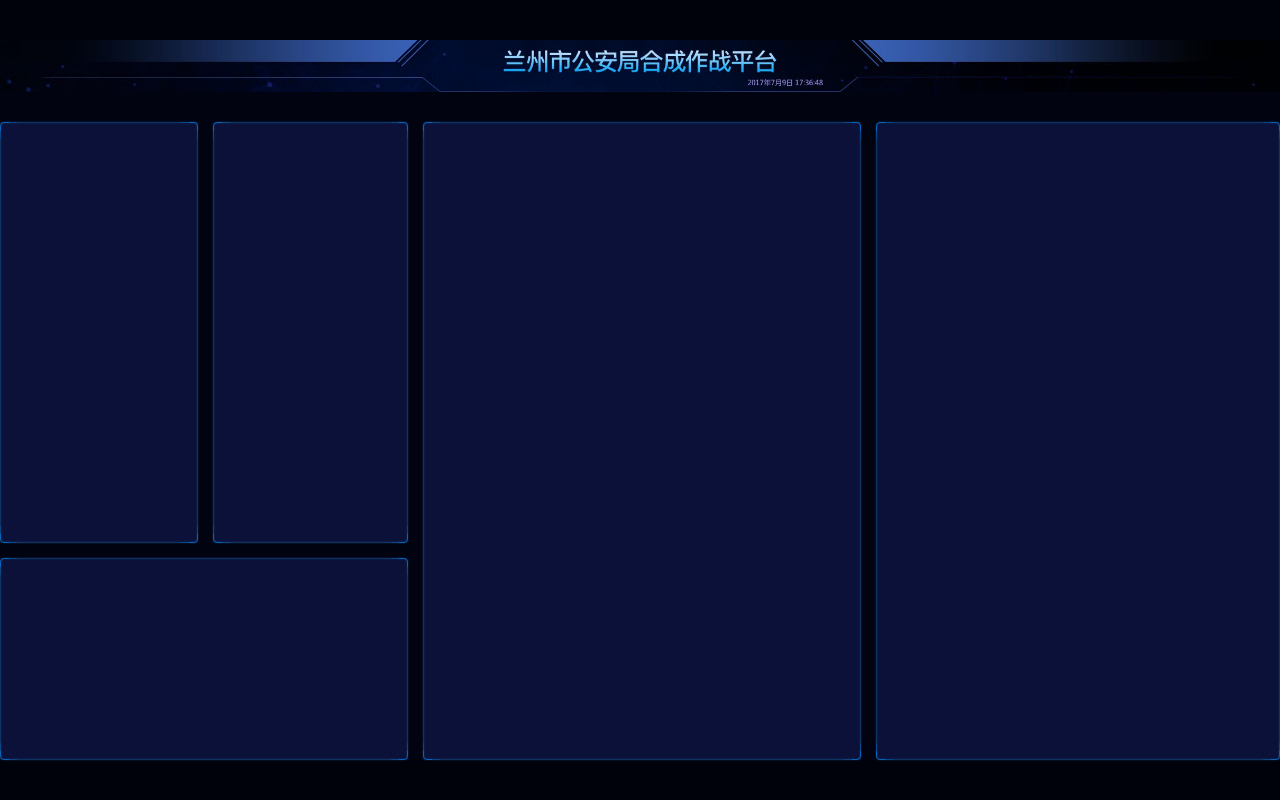
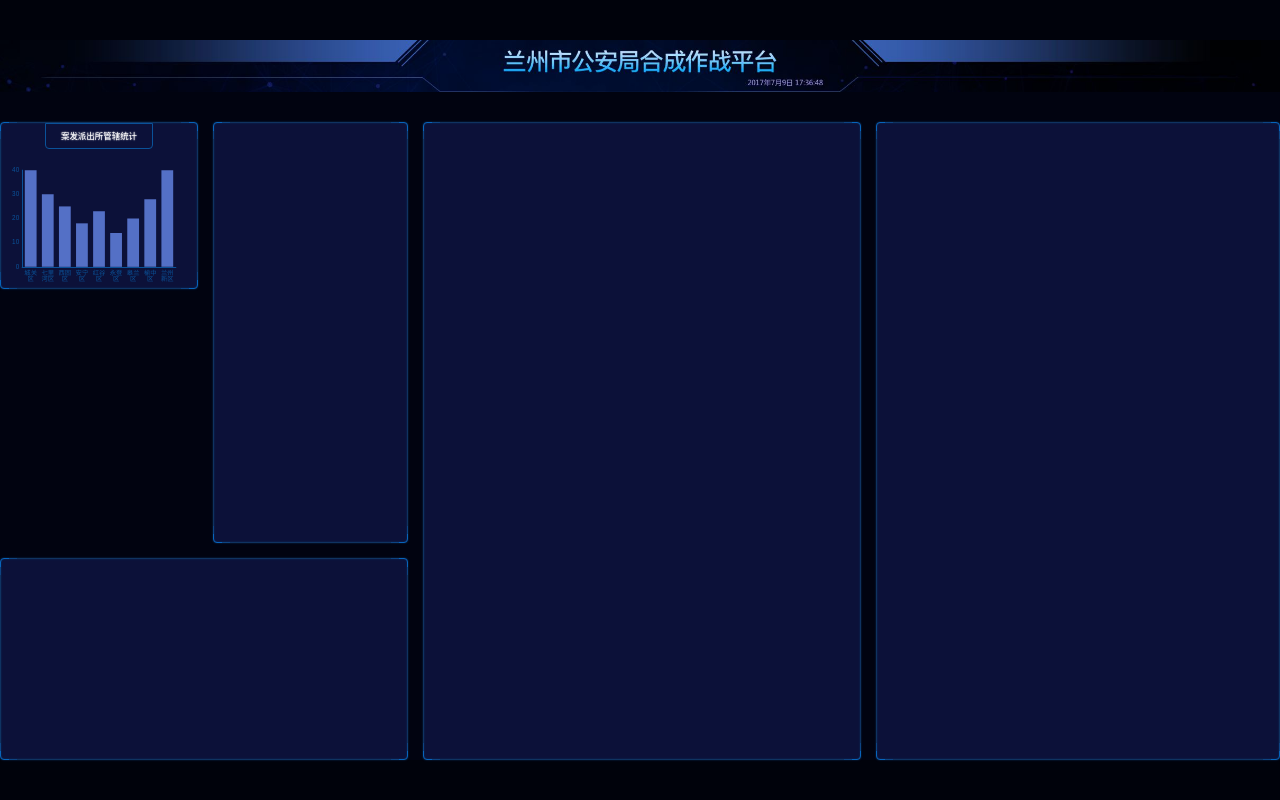
Before and after one commit to LuLiang0307/BigScreen-OriginCode, a React (Vite) app: page /#/ in a window 1280 px wide. Built offline with nearby package versions, Linux system fonts and the light colour scheme.

Commit message:
柱形图搞定

```diff
--- a/index.html
+++ b/index.html
@@ -8,7 +8,7 @@
   <script>
     const clientWidth = document.documentElement.clientWidth
     const clientHeight = document.documentElement.clientHeight
-    const pageWidth = clientWidth / clientHeight > 16 / 9 ? clientHeight * (16 / 9) : clientWidth
+    window.pageWidth = clientWidth / clientHeight > 16 / 9 ? clientHeight * (16 / 9) : clientWidth
     const pageHeight = pageWidth / (16 / 9)
     //设置1rem为页面宽度/100
     const string = `<style>html{
--- a/package.json
+++ b/package.json
@@ -7,7 +7,7 @@
     "serve": "vite preview"
   },
   "dependencies": {
-    "echarts": "5.0.2",
+    "echarts": "^5.4.0",
     "history": "4.9.0",
     "react": "17.0.2",
     "react-dom": "17.0.2",
--- a/src/pages/home.scss
+++ b/src/pages/home.scss
@@ -5,6 +5,7 @@
   display: flex;
   flex-direction: column;
   background: #010310;
+  color: white;
   >.header {
     height: px(99);
     background-size: cover;
@@ -17,7 +18,10 @@
     'box1 box2 box4 box5' 755fr
     'box3 box3 box4 box5' 363fr / 366fr 361fr 811fr 747fr;
     grid-gap: px(28);
-    > section{
+    > section {
+      text-align: center;
+    }
+    .bordered {
       border: 1px solid #0764bc;
       border-radius: 4px;
       position: relative;
@@ -56,5 +60,24 @@
     .section5 {
       grid-area: box5;
     }
+    .管辖统计 {
+      height: px(315);
+      display: flex;
+      flex-direction: column;
+      align-items: center;
+      h2{
+        border: 1px solid #0a5299;
+        border-bottom-left-radius: 4px;
+        border-bottom-right-radius: 4px;
+        line-height: px(24);
+        padding: px(10) px(28);
+        text-shadow: 0 0 px(3) white;
+        font-size: px(16);
+      }
+      .chart {
+        width: 100%;
+        flex: 1;
+      }
+    }
   }
 }
--- a/src/pages/home.tsx
+++ b/src/pages/home.tsx
@@ -1,17 +1,86 @@
-import React from 'react';
+import React, { useDebugValue, useEffect, useRef } from 'react';
 import './home.scss';
 import headerBg from '../images/header.jpg'
+import * as echarts from 'echarts';
+
+const px = (n) => n / 2420 * (window as any).pageWidth
 
 export const Home = () => {
+  const divRef = useRef(null)
+  useEffect(() => {
+    const myEchart = echarts.init(divRef.current)
+    myEchart.setOption({
+      textStyle: {
+        fontSize: px(12)
+      },
+      xAxis: {
+        type: 'category',
+        data: ['城关区', '七里河区', '西固区', '安宁区', '红谷区', '永登区', '皋兰区', '榆中区', '兰州新区'],
+        axisLabel: {
+          fontSize: px(12),
+          margin: 3,
+          formatter(val) {
+            if (val.length > 2) {
+              //这里不能写成一行，返回的内容不正确
+              const array = val.split('')
+              array.splice(2, 0, '\n')
+              return array.join('')
+            } else {
+              return val
+            }
+          }
+        },
+        axisTick: {
+          show: false
+        },
+        axisLine: {
+          show: true,
+          lineStyle: {
+            color: '#0a5299'
+          }
+        },
+      },
+      grid: {
+        left: px(40),
+        right: px(40),
+        bottom: px(40),
+        top: px(40)
+      },
+      yAxis: {
+        axisLabel: {
+          fontSize: px(12),
+          margin:3
+        },
+        splitLine: {show: false},
+        axisLine: {
+          show: true,
+          lineStyle: {
+            color: '#0a5299'
+          }
+        },
+
+      },
+      series: [{
+        type: 'bar',
+        data: [40, 30, 25, 18, 23, 14, 20, 28, 40]
+      }]
+    })
+  }, [])
+
   return (
     <div className='home'>
-      <div className="header" style={{backgroundImage: `url(${headerBg})`}}></div>
+      <div className="header" style={{ backgroundImage: `url(${headerBg})` }}></div>
       <main>
-        <section className='section1'></section>
-        <section className='section2'></section>
-        <section className='section3'></section>
-        <section className='section4'></section>
-        <section className='section5'></section>
+        <section className='section1'>
+          <div className='bordered 管辖统计'>
+            <h2>案发派出所管辖统计</h2>
+            <div ref={divRef} className='chart'></div>
+          </div>
+        </section>
+        <section className='bordered section2'></section>
+        <section className='bordered section3'></section>
+        <section className='bordered section4'></section>
+        <section className='bordered section5'></section>
       </main>
     </div>
   );
--- a/src/shared/style.scss
+++ b/src/shared/style.scss
@@ -31,3 +31,6 @@
   display: flex;
   flex-direction: column;
 }
+h1,h2,h3,h4,h5,h6 {
+  font-size: px(16);
+}
```
Also changed, not shown: 1 other file (tests, documents, lock files or other folders).
